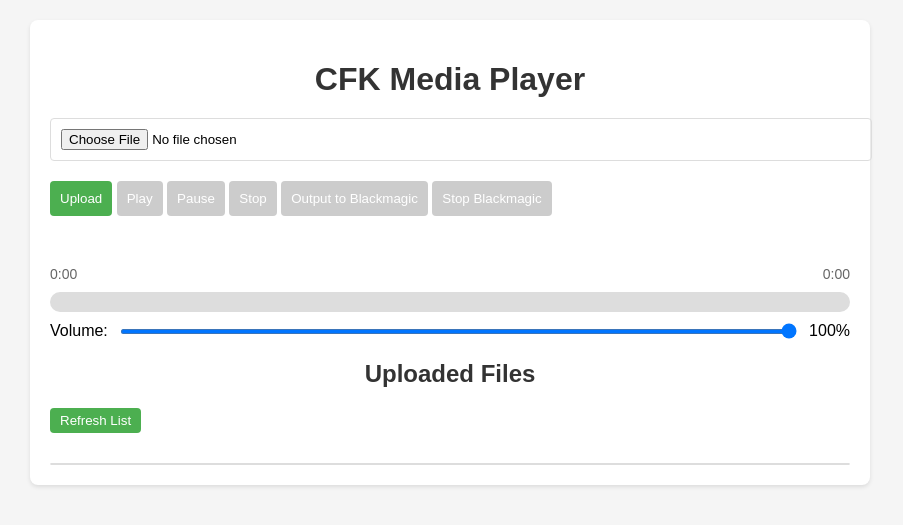
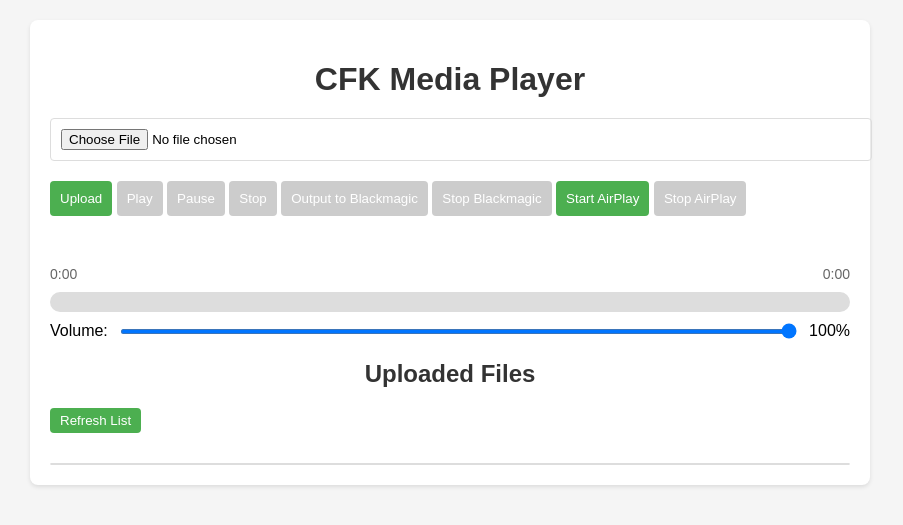
Before and after one commit to tehsu/audio-player-webapp, a Flask app: page / in a window 1280 px wide. Shown: the top 525 px of the page, without its empty margins (190-1093 px from the left). Run offline with Flask 3, Linux system fonts and the light colour scheme; data that the repository does not hold is empty; some libraries are stand-ins or nearby versions.

Commit message:
add airplay

```diff
--- a/app.py
+++ b/app.py
@@ -10,6 +10,7 @@ from apscheduler.schedulers.background import BackgroundScheduler
 from werkzeug.utils import secure_filename
 from PIL import Image
 import subprocess
+import cv2
 
 # Configure logging
 logging.basicConfig(level=logging.DEBUG,
@@ -21,7 +22,8 @@ app.config['UPLOAD_FOLDER'] = 'uploads'
 socketio = SocketIO(app, cors_allowed_origins="*", async_mode='eventlet')
 
 player = None
-decklink_player = None  # Separate player for Blackmagic output
+decklink_player = None
+airplay_capture = None
 current_media = None
 decklink_media = None
 player_state = {
@@ -30,7 +32,8 @@ player_state = {
     'position': 0,
     'is_playing': False,
     'volume': 100,
-    'decklink_active': False
+    'decklink_active': False,
+    'airplay_active': False
 }
 
 # VLC instance options for virtual display
@@ -88,6 +91,20 @@ def init_decklink_player():
             raise
     else:
         logger.debug("Using existing Decklink player instance")
+
+def init_airplay_capture():
+    """Initialize video capture from UxPlay v4l2loopback device"""
+    global airplay_capture
+    try:
+        airplay_capture = cv2.VideoCapture('/dev/video0')
+        airplay_capture.set(cv2.CAP_PROP_FRAME_WIDTH, 3840)
+        airplay_capture.set(cv2.CAP_PROP_FRAME_HEIGHT, 2160)
+        airplay_capture.set(cv2.CAP_PROP_FPS, 60)
+        logger.info("Initialized AirPlay video capture")
+        return True
+    except Exception as e:
+        logger.error(f"Error initializing AirPlay capture: {e}")
+        return False
 
 def is_video_file(filename):
     """Check if the file is a video based on its extension"""
@@ -405,6 +422,73 @@ def stop_decklink():
         logger.error(f"Error stopping Blackmagic output: {e}", exc_info=True)
         return jsonify({'error': str(e)}), 500
 
+@app.route('/start_airplay', methods=['POST'])
+def start_airplay():
+    """Start AirPlay capture and output to Blackmagic"""
+    try:
+        if start_airplay_capture():
+            return jsonify({'message': 'Started AirPlay capture'})
+        return jsonify({'error': 'Failed to start AirPlay capture'}), 500
+    except Exception as e:
+        logger.error(f"Error in start_airplay route: {e}")
+        return jsonify({'error': str(e)}), 500
+
+@app.route('/stop_airplay', methods=['POST'])
+def stop_airplay():
+    """Stop AirPlay capture and Blackmagic output"""
+    try:
+        if stop_airplay_capture():
+            return jsonify({'message': 'Stopped AirPlay capture'})
+        return jsonify({'error': 'Failed to stop AirPlay capture'}), 500
+    except Exception as e:
+        logger.error(f"Error in stop_airplay route: {e}")
+        return jsonify({'error': str(e)}), 500
+
+def start_airplay_capture():
+    """Start capturing from UxPlay and output to Blackmagic"""
+    try:
+        if not init_airplay_capture():
+            return False
+
+        init_decklink_player()
+
+        # Create a media instance for the v4l2loopback device
+        instance = vlc.Instance(' '.join(decklink_options))
+        global decklink_media
+        decklink_media = instance.media_new("v4l2:///dev/video0")
+        decklink_player.set_media(decklink_media)
+
+        # Start playback
+        decklink_player.play()
+        player_state['decklink_active'] = True
+        player_state['airplay_active'] = True
+
+        logger.info("Started AirPlay capture and Blackmagic output")
+        return True
+    except Exception as e:
+        logger.error(f"Error starting AirPlay capture: {e}")
+        return False
+
+def stop_airplay_capture():
+    """Stop AirPlay capture and Blackmagic output"""
+    try:
+        global airplay_capture
+        if airplay_capture:
+            airplay_capture.release()
+            airplay_capture = None
+
+        if decklink_player:
+            decklink_player.stop()
+
+        player_state['decklink_active'] = False
+        player_state['airplay_active'] = False
+
+        logger.info("Stopped AirPlay capture and Blackmagic output")
+        return True
+    except Exception as e:
+        logger.error(f"Error stopping AirPlay capture: {e}")
+        return False
+
 if __name__ == '__main__':
     try:
         logger.info("Starting Flask application")
--- a/docker-compose.yml
+++ b/docker-compose.yml
@@ -5,6 +5,9 @@ services:
     build: .
     ports:
       - "5000:5000"
+      - "7000:7000"  # UxPlay RTSP
+      - "7001:7001"  # UxPlay control
+      - "7100:7100"  # UxPlay timing
     volumes:
       - .:/app
       - /run/user/1000/pulse:/run/user/1000/pulse  # PulseAudio socket
@@ -12,6 +15,7 @@ services:
       - /tmp/.X11-unix:/tmp/.X11-unix  # X11 socket
       - /run/user/1000:/run/user/1000  # XDG runtime directory
       - /dev/blackmagic:/dev/blackmagic  # Blackmagic device access
+      - /dev/video0:/dev/video0  # v4l2loopback device
     environment:
       - FLASK_ENV=development
       - FLASK_APP=app.py
@@ -24,9 +28,11 @@ services:
     devices:
       - /dev/dri  # GPU device
       - /dev/blackmagic  # Blackmagic device
+      - /dev/video0  # v4l2loopback device
     group_add:
       - audio
       - video  # Required for GPU access
+    network_mode: host  # Required for UxPlay discovery
     privileged: true  # Required for Blackmagic device access
     restart: unless-stopped
     tmpfs:
--- a/requirements.txt
+++ b/requirements.txt
@@ -4,3 +4,4 @@ python-engineio==4.3.0
 Flask==2.3.3
 python-vlc==3.0.18122
 APScheduler==3.10.1
+opencv-python-headless==4.8.0.74
--- a/templates/index.html
+++ b/templates/index.html
@@ -199,6 +199,8 @@
             <button id="stopBtn" disabled>Stop</button>
             <button id="deckLinkBtn" disabled>Output to Blackmagic</button>
             <button id="stopDeckLinkBtn" disabled>Stop Blackmagic</button>
+            <button id="airplayBtn">Start AirPlay</button>
+            <button id="stopAirplayBtn" disabled>Stop AirPlay</button>
         </div>
         <div class="progress-container" style="display: none;">
             <div class="progress-bar">
@@ -234,6 +236,8 @@
         const stopBtn = document.getElementById('stopBtn');
         const deckLinkBtn = document.getElementById('deckLinkBtn');
         const stopDeckLinkBtn = document.getElementById('stopDeckLinkBtn');
+        const airplayBtn = document.getElementById('airplayBtn');
+        const stopAirplayBtn = document.getElementById('stopAirplayBtn');
         const mediaFile = document.getElementById('mediaFile');
         const status = document.getElementById('status');
         const mediaInfo = document.getElementById('mediaInfo');
@@ -487,6 +491,48 @@
             }
         });
 
+        airplayBtn.addEventListener('click', async () => {
+            try {
+                const response = await fetch('/start_airplay', {
+                    method: 'POST'
+                });
+
+                const data = await response.json();
+                if (response.ok) {
+                    showStatus(data.message);
+                    airplayBtn.disabled = true;
+                    stopAirplayBtn.disabled = false;
+                    deckLinkBtn.disabled = true;
+                } else {
+                    showStatus(data.error, true);
+                }
+            } catch (error) {
+                console.error('Error starting AirPlay:', error);
+                showStatus('Error starting AirPlay', true);
+            }
+        });
+
+        stopAirplayBtn.addEventListener('click', async () => {
+            try {
+                const response = await fetch('/stop_airplay', {
+                    method: 'POST'
+                });
+
+                const data = await response.json();
+                if (response.ok) {
+                    showStatus(data.message);
+                    airplayBtn.disabled = false;
+                    stopAirplayBtn.disabled = true;
+                    deckLinkBtn.disabled = false;
+                } else {
+                    showStatus(data.error, true);
+                }
+            } catch (error) {
+                console.error('Error stopping AirPlay:', error);
+                showStatus('Error stopping AirPlay', true);
+            }
+        });
+
         // Initialize Socket.IO
         const socket = io();
         let seeking = false;
@@ -498,9 +544,11 @@
                 updatePlaybackState(state.is_playing);
                 updateVolumeDisplay(state.volume);
 
-                // Update Blackmagic buttons
-                deckLinkBtn.disabled = !state.current_file || state.decklink_active;
+                // Update Blackmagic and AirPlay buttons
+                deckLinkBtn.disabled = !state.current_file || state.decklink_active || state.airplay_active;
                 stopDeckLinkBtn.disabled = !state.decklink_active;
+                airplayBtn.disabled = state.airplay_active;
+                stopAirplayBtn.disabled = !state.airplay_active;
             }
         });
 
```
Also changed, not shown: 2 other files.
